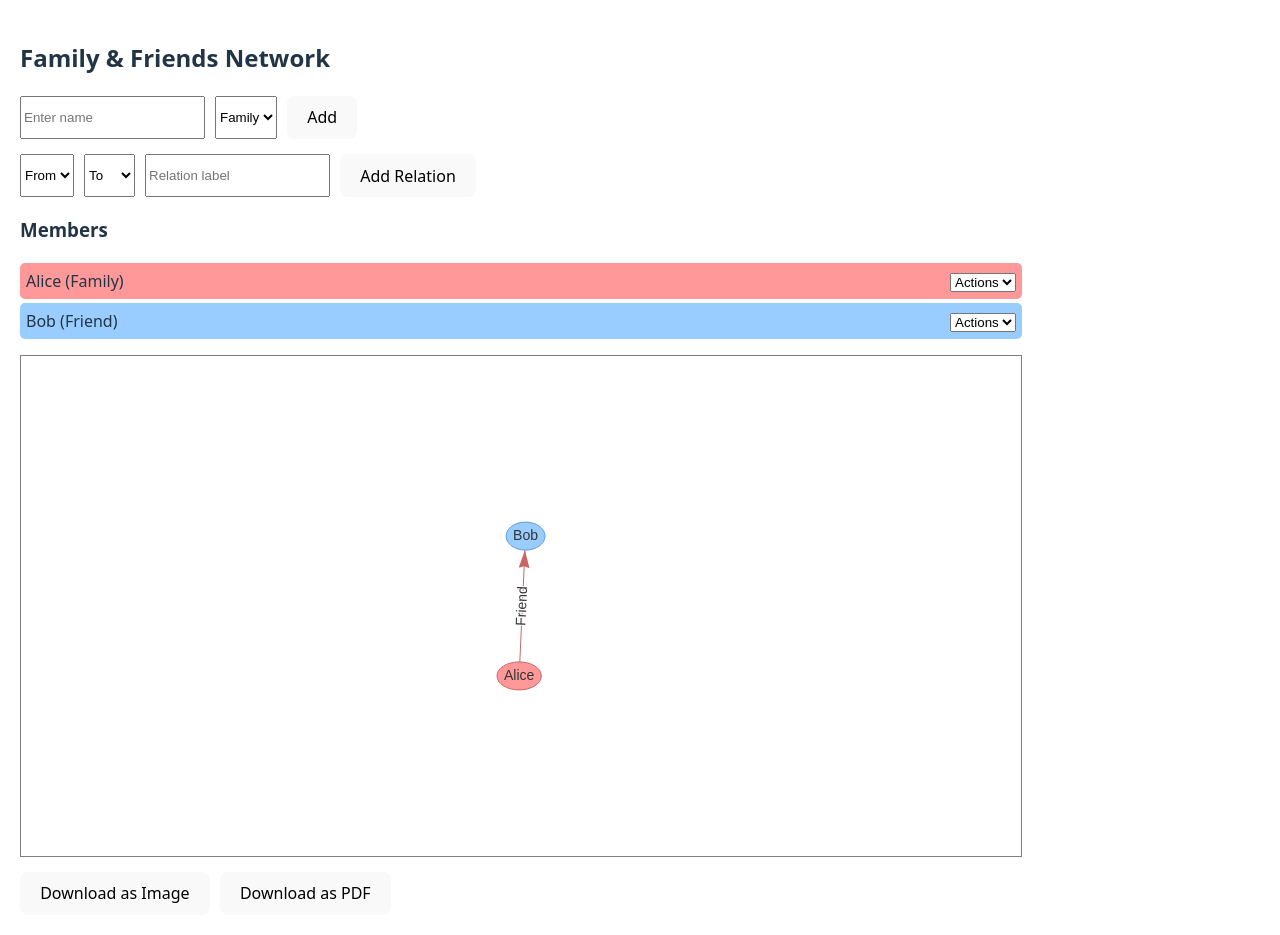
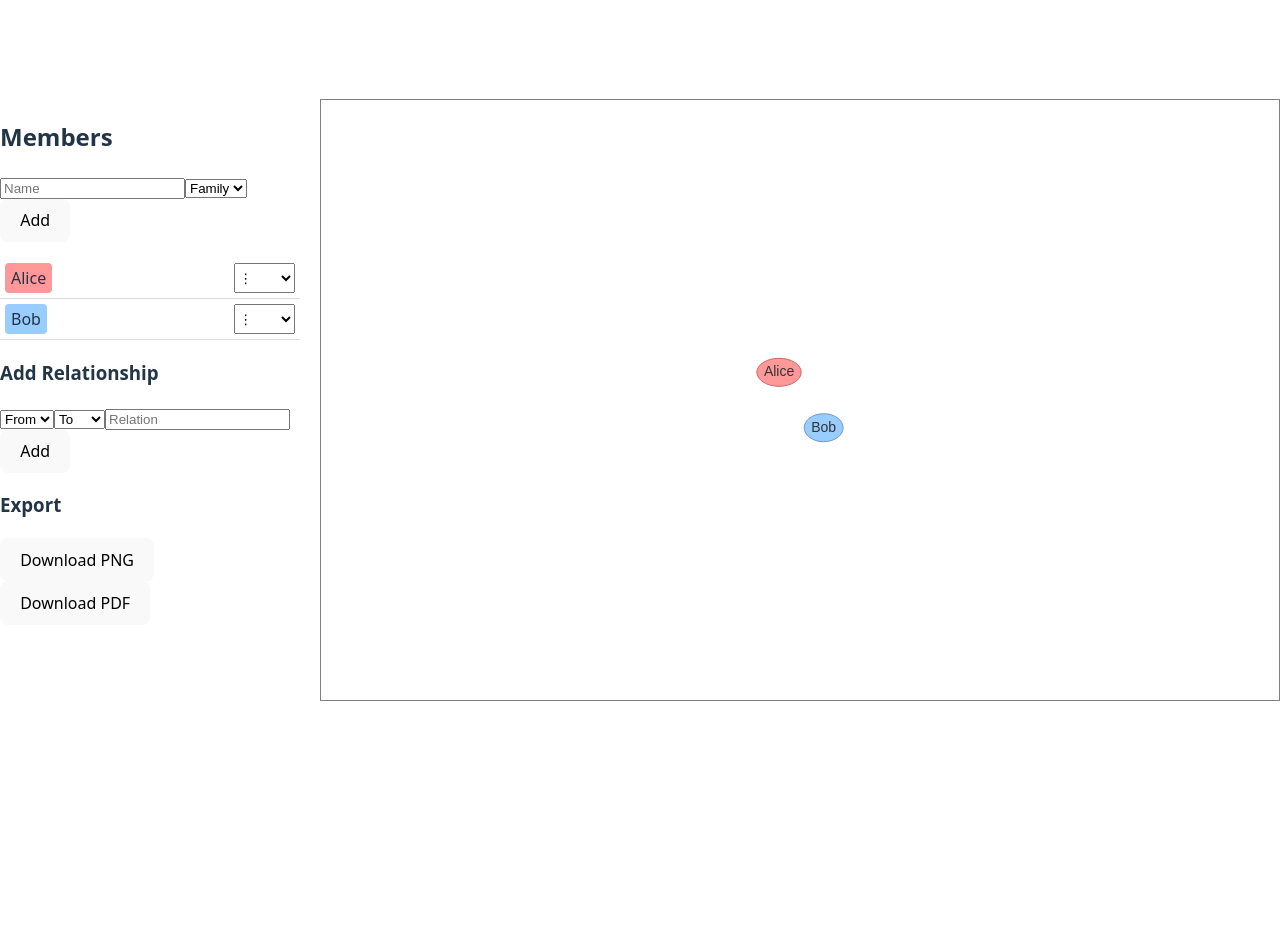
Before and after one commit to pksingh-sme/people-network, a React (Vite) app in the folder frontend/: page / in a window 1280 px wide. After the commit the page ends 800 px from the top, so only its background shows below. Built offline with nearby package versions, Linux system fonts and the light colour scheme.

Commit message:
Improved layout

```diff
--- a/frontend/src/App.jsx
+++ b/frontend/src/App.jsx
@@ -1,88 +1,77 @@
 import React, { useEffect, useRef, useState } from "react";
 import { DataSet, Network } from "vis-network/standalone";
+import html2canvas from "html2canvas";
 import jsPDF from "jspdf";
-import html2canvas from "html2canvas";
 
-export default function App() {
+export default function FamilyFriendsNetwork() {
   const [people, setPeople] = useState([
-    { id: 1, name: "Alice", group: "Family" },
-    { id: 2, name: "Bob", group: "Friend" }
+    { id: 1, name: "Alice", group: "family" },
+    { id: 2, name: "Bob", group: "friend" },
   ]);
-  const [relations, setRelations] = useState([
-    { from: 1, to: 2, label: "Friend" }
-  ]);
-  const [newName, setNewName] = useState("");
-  const [newGroup, setNewGroup] = useState("Family");
-  const [relationFrom, setRelationFrom] = useState("");
-  const [relationTo, setRelationTo] = useState("");
-  const [relationLabel, setRelationLabel] = useState("");
-
+  const [relations, setRelations] = useState([]);
+  const [newPerson, setNewPerson] = useState({ name: "", group: "family" });
+  const [relationForm, setRelationForm] = useState({ from: "", to: "", label: "" });
   const networkRef = useRef(null);
   const containerRef = useRef(null);
 
   const groupColors = {
-    Family: "#ff9999",
-    Friend: "#99ccff",
-    Work: "#90ee90"
+    family: "#ff9999",
+    friend: "#99ccff",
+    work: "#99ff99",
+    other: "#cccccc",
   };
 
   useEffect(() => {
     if (!containerRef.current) return;
 
     const nodes = new DataSet(
-      people.map(p => ({
+      people.map((p) => ({
         id: p.id,
         label: p.name,
-        color: groupColors[p.group] || "#ccc"
+        color: groupColors[p.group] || "#ccc",
       }))
     );
 
     const edges = new DataSet(relations);
 
-    const network = new Network(containerRef.current, { nodes, edges }, {
+    const network = new Network(
+      containerRef.current,
+      { nodes, edges },
+      {
         edges: { arrows: "to", font: { align: "middle" } },
         interaction: { hover: true },
-      physics: { enabled: true }
-    });
+        physics: { enabled: true },
+      }
+    );
 
     networkRef.current = network;
   }, [people, relations]);
 
   const addPerson = () => {
-    if (!newName.trim()) return;
-    setPeople(prev => [
-      ...prev,
-      { id: Date.now(), name: newName, group: newGroup }
-    ]);
-    setNewName("");
+    if (!newPerson.name) return;
+    setPeople([...people, { id: Date.now(), ...newPerson }]);
+    setNewPerson({ name: "", group: "family" });
   };
 
   const deletePerson = (id) => {
-    setPeople(prev => prev.filter(p => p.id !== id));
-    setRelations(prev => prev.filter(r => r.from !== id && r.to !== id));
+    setPeople(people.filter((p) => p.id !== id));
+    setRelations(relations.filter((r) => r.from !== id && r.to !== id));
   };
 
-  const editPerson = (id) => {
-    const newName = prompt("Enter new name:");
-    if (newName) {
-      setPeople(prev =>
-        prev.map(p => (p.id === id ? { ...p, name: newName } : p))
-      );
-    }
+  const updatePerson = (id, updatedData) => {
+    setPeople(people.map((p) => (p.id === id ? { ...p, ...updatedData } : p)));
   };
 
   const addRelation = () => {
-    if (!relationFrom || !relationTo || !relationLabel) return;
-    setRelations(prev => [
-      ...prev,
-      { from: parseInt(relationFrom), to: parseInt(relationTo), label: relationLabel }
+    if (!relationForm.from || !relationForm.to || !relationForm.label) return;
+    setRelations([
+      ...relations,
+      { from: parseInt(relationForm.from), to: parseInt(relationForm.to), label: relationForm.label },
     ]);
-    setRelationFrom("");
-    setRelationTo("");
-    setRelationLabel("");
+    setRelationForm({ from: "", to: "", label: "" });
   };
 
-  const downloadImage = async () => {
+  const downloadAsImage = async () => {
     const canvas = await html2canvas(containerRef.current);
     const link = document.createElement("a");
     link.href = canvas.toDataURL("image/png");
@@ -90,96 +79,108 @@ export default function App() {
     link.click();
   };
 
-  const downloadPDF = async () => {
+  const downloadAsPDF = async () => {
     const canvas = await html2canvas(containerRef.current);
     const imgData = canvas.toDataURL("image/png");
-    const pdf = new jsPDF("landscape");
-    const imgProps = pdf.getImageProperties(imgData);
-    const pdfWidth = pdf.internal.pageSize.getWidth();
-    const pdfHeight = (imgProps.height * pdfWidth) / imgProps.width;
-    pdf.addImage(imgData, "PNG", 0, 0, pdfWidth, pdfHeight);
+    const pdf = new jsPDF({ orientation: "landscape" });
+    pdf.addImage(imgData, "PNG", 10, 10, 280, 190);
     pdf.save("network.pdf");
   };
 
   return (
-    <div style={{ padding: "20px" }}>
-      <h2>Family & Friends Network</h2>
-
-      {/* Add Member */}
-      <div style={{ display: "flex", gap: "10px", marginBottom: "15px" }}>
+    <div style={{ display: "flex", gap: "20px" }}>
+      {/* Left Panel */}
+      <div style={{ width: "300px" }}>
+        <h2>Members</h2>
+        <div>
           <input
-          value={newName}
-          onChange={e => setNewName(e.target.value)}
-          placeholder="Enter name"
+            placeholder="Name"
+            value={newPerson.name}
+            onChange={(e) => setNewPerson({ ...newPerson, name: e.target.value })}
           />
-        <select value={newGroup} onChange={e => setNewGroup(e.target.value)}>
-          <option>Family</option>
-          <option>Friend</option>
-          <option>Work</option>
+          <select
+            value={newPerson.group}
+            onChange={(e) => setNewPerson({ ...newPerson, group: e.target.value })}
+          >
+            <option value="family">Family</option>
+            <option value="friend">Friend</option>
+            <option value="work">Work</option>
+            <option value="other">Other</option>
           </select>
           <button onClick={addPerson}>Add</button>
         </div>
 
-      {/* Add Relation */}
-      <div style={{ display: "flex", gap: "10px", marginBottom: "15px" }}>
-        <select value={relationFrom} onChange={e => setRelationFrom(e.target.value)}>
+        <ul style={{ padding: 0, listStyle: "none" }}>
+          {people.map((p) => (
+            <li
+              key={p.id}
+              style={{
+                display: "flex",
+                justifyContent: "space-between",
+                padding: "5px",
+                borderBottom: "1px solid #ddd",
+              }}
+            >
+              <span style={{ background: groupColors[p.group], padding: "3px 6px", borderRadius: "4px" }}>
+                {p.name}
+              </span>
+              <select
+                onChange={(e) => {
+                  if (e.target.value === "edit") {
+                    const newName = prompt("Enter new name:", p.name);
+                    if (newName) updatePerson(p.id, { name: newName });
+                  } else if (e.target.value === "delete") {
+                    deletePerson(p.id);
+                  }
+                  e.target.value = "";
+                }}
+              >
+                <option value="">⋮</option>
+                <option value="edit">Edit</option>
+                <option value="delete">Delete</option>
+              </select>
+            </li>
+          ))}
+        </ul>
+
+        <h3>Add Relationship</h3>
+        <select
+          value={relationForm.from}
+          onChange={(e) => setRelationForm({ ...relationForm, from: e.target.value })}
+        >
           <option value="">From</option>
-          {people.map(p => (
-            <option key={p.id} value={p.id}>{p.name}</option>
+          {people.map((p) => (
+            <option key={p.id} value={p.id}>
+              {p.name}
+            </option>
           ))}
         </select>
-        <select value={relationTo} onChange={e => setRelationTo(e.target.value)}>
+        <select
+          value={relationForm.to}
+          onChange={(e) => setRelationForm({ ...relationForm, to: e.target.value })}
+        >
           <option value="">To</option>
-          {people.map(p => (
-            <option key={p.id} value={p.id}>{p.name}</option>
+          {people.map((p) => (
+            <option key={p.id} value={p.id}>
+              {p.name}
+            </option>
           ))}
         </select>
         <input
-          value={relationLabel}
-          onChange={e => setRelationLabel(e.target.value)}
-          placeholder="Relation label"
+          placeholder="Relation"
+          value={relationForm.label}
+          onChange={(e) => setRelationForm({ ...relationForm, label: e.target.value })}
         />
-        <button onClick={addRelation}>Add Relation</button>
+        <button onClick={addRelation}>Add</button>
+
+        <h3>Export</h3>
+        <button onClick={downloadAsImage}>Download PNG</button>
+        <button onClick={downloadAsPDF}>Download PDF</button>
       </div>
 
-      {/* Member List */}
-      <div>
-        <h3>Members</h3>
-        <ul style={{ listStyle: "none", padding: 0 }}>
-          {people.map(p => (
-            <li key={p.id} style={{
-              background: groupColors[p.group] || "#ccc",
-              padding: "6px",
-              marginBottom: "4px",
-              borderRadius: "5px",
-              display: "flex",
-              justifyContent: "space-between",
-              alignItems: "center"
-            }}>
-              <span>{p.name} ({p.group})</span>
-              <div>
-                <select onChange={(e) => {
-                  if (e.target.value === "edit") editPerson(p.id);
-                  if (e.target.value === "delete") deletePerson(p.id);
-                  e.target.value = "";
-                }}>
-                  <option value="">Actions</option>
-                  <option value="edit">Edit</option>
-                  <option value="delete">Delete</option>
-                </select>
-              </div>
-            </li>
-          ))}
-        </ul>
-      </div>
-
-      {/* Graph */}
-      <div ref={containerRef} style={{ height: "500px", border: "1px solid gray", marginTop: "15px" }}></div>
-
-      {/* Download Buttons */}
-      <div style={{ marginTop: "15px" }}>
-        <button onClick={downloadImage}>Download as Image</button>
-        <button onClick={downloadPDF} style={{ marginLeft: "10px" }}>Download as PDF</button>
+      {/* Right Panel */}
+      <div style={{ flex: 1 }}>
+        <div ref={containerRef} style={{ height: "600px", border: "1px solid gray" }}></div>
       </div>
     </div>
   );
```
Lines whose indentation alone changed are shown as unchanged.
